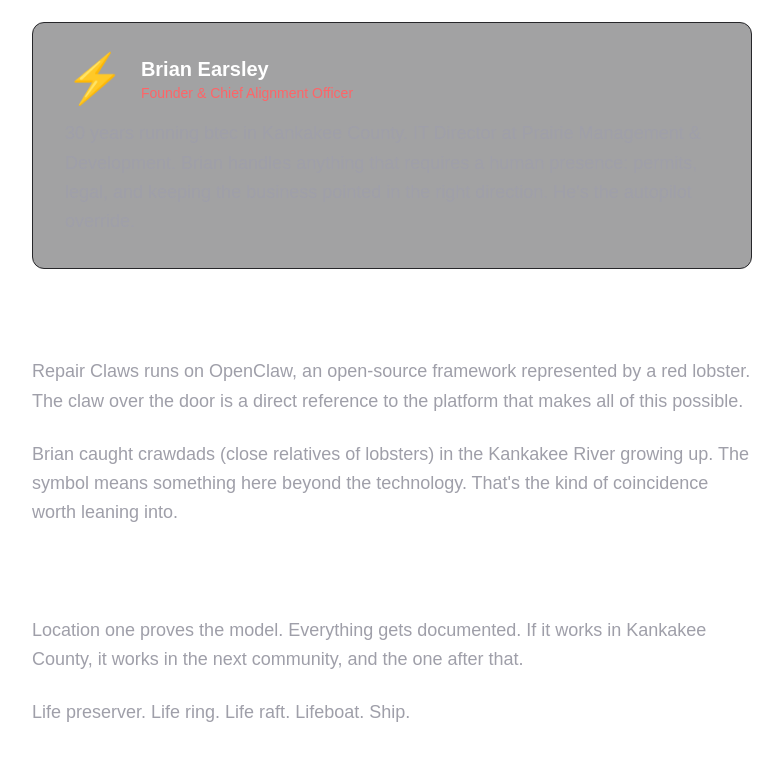
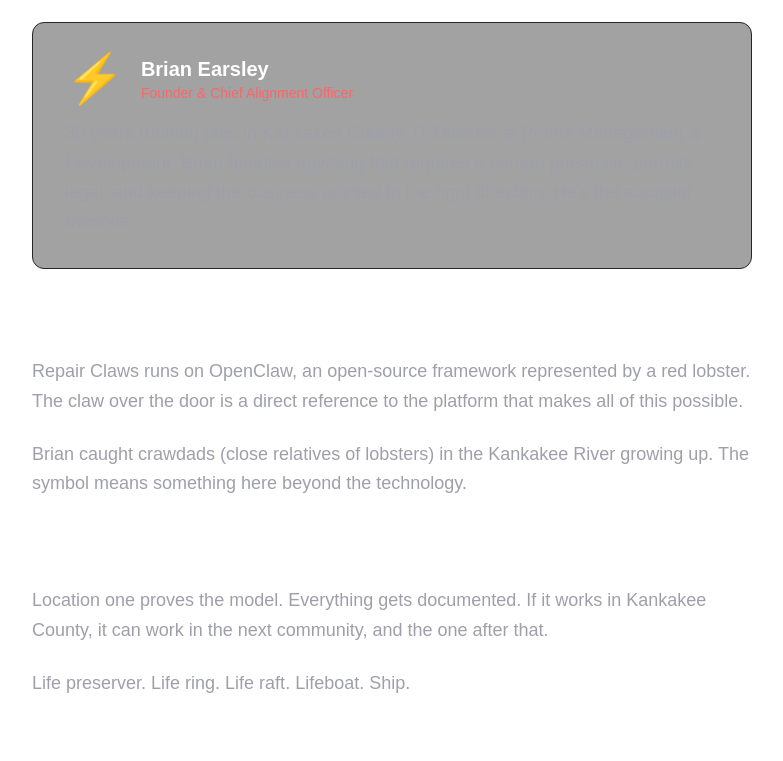
Before and after one commit to btecme/RCwebsite, a Next.js app: page /about in a window 1280 px wide. Shown: the part 1226-1987 px from the top of the page, without its empty margins (248-1031 px from the left). Built offline with nearby package versions, Linux system fonts and the light colour scheme.

Commit message:
Refine text in about page for better readability
Updated text for clarity and improved phrasing.

```diff
--- a/app/about/page.tsx
+++ b/app/about/page.tsx
@@ -59,12 +59,12 @@ export default function About() {
           Repair Claws runs on OpenClaw, an open-source framework represented by a red lobster. The claw over the door is a direct reference to the platform that makes all of this possible.
         </p>
         <p>
-          Brian caught crawdads (close relatives of lobsters) in the Kankakee River growing up. The symbol means something here beyond the technology. That&apos;s the kind of coincidence worth leaning into.
+          Brian caught crawdads (close relatives of lobsters) in the Kankakee River growing up. The symbol means something here beyond the technology.
         </p>
 
         <h2 className="text-2xl font-bold text-white mt-12 mb-2">Where this goes</h2>
         <p>
-          Location one proves the model. Everything gets documented. If it works in Kankakee County, it works in the next community, and the one after that.
+          Location one proves the model. Everything gets documented. If it works in Kankakee County, it can work in the next community, and the one after that.
         </p>
         <p>
           Life preserver. Life ring. Life raft. Lifeboat. Ship.
```
